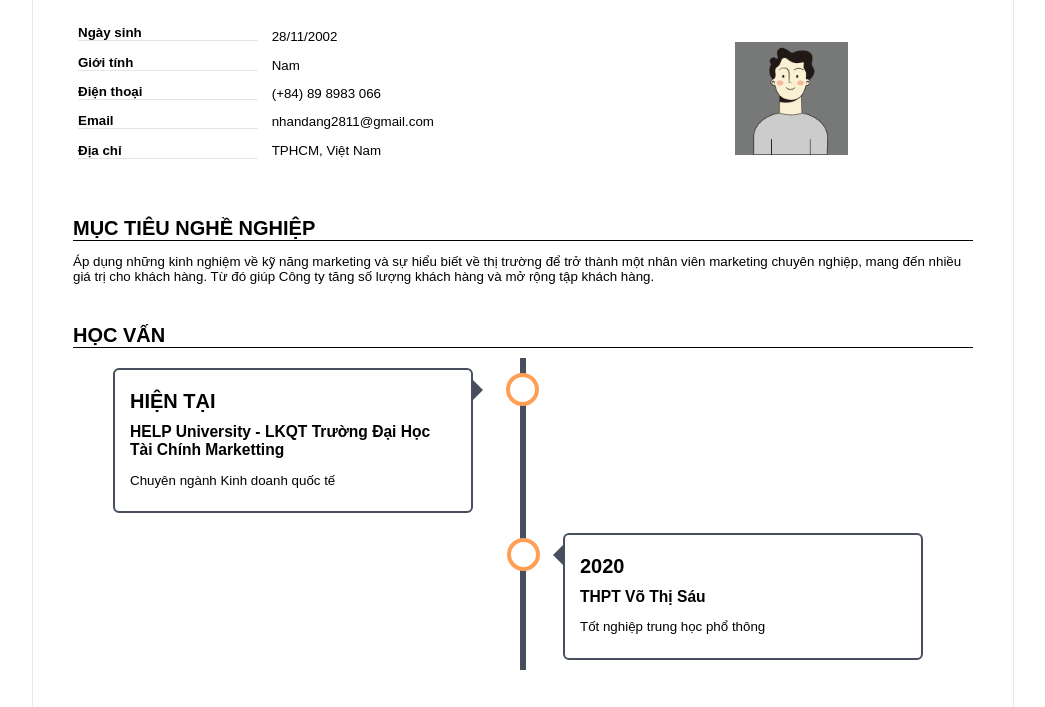
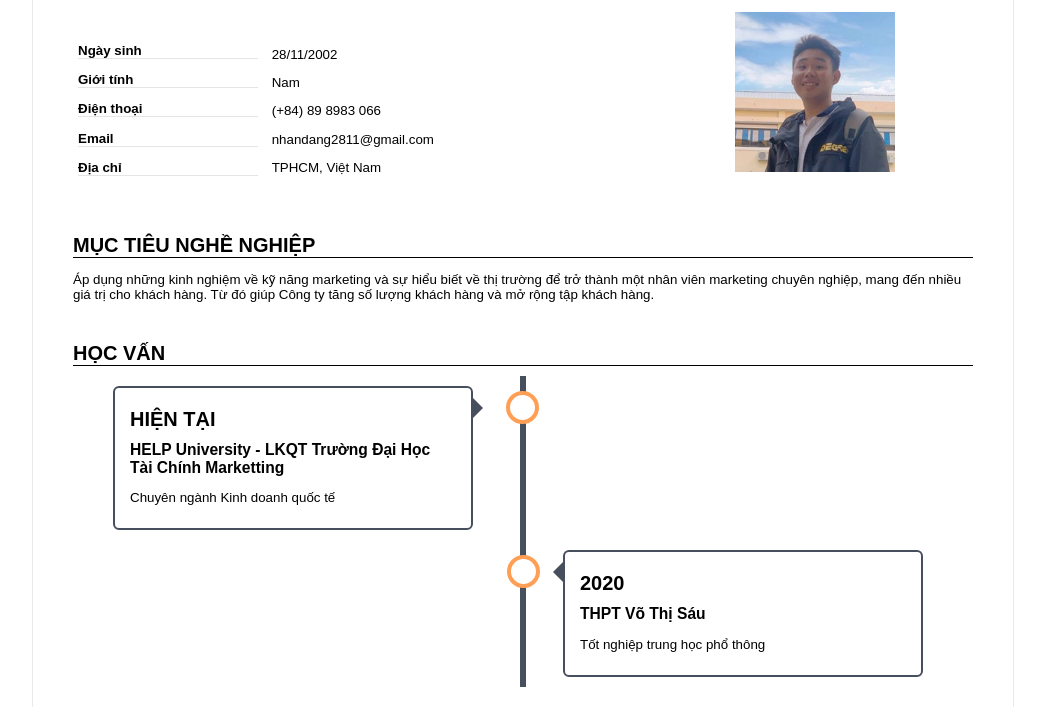
Before and after one commit to RyanDangSG/nhan-dang-resume, a plain HTML site: page index.html in a window 1280 px wide. Shown: the part 84-791 px from the top of the page, without its empty margins (117-1162 px from the left). Drawn offline with Linux system fonts and the light colour scheme.

Commit message:
updated avatar

```diff
--- a/index.html
+++ b/index.html
@@ -30,7 +30,7 @@
 						<p>TPHCM, Việt Nam</p>
 					</div>
 					<div class="avatar">
-						<img src="./images/default-avatar.png" alt="" width="113px" height="113px">
+						<img src="./images/default-avatar.jpg" alt="" width="160px" height="160px">
 					</div>
 				</div>
 			</div>
```
Also changed, not shown: images/default-avatar.jpg (added), images/default-avatar.png (deleted).
